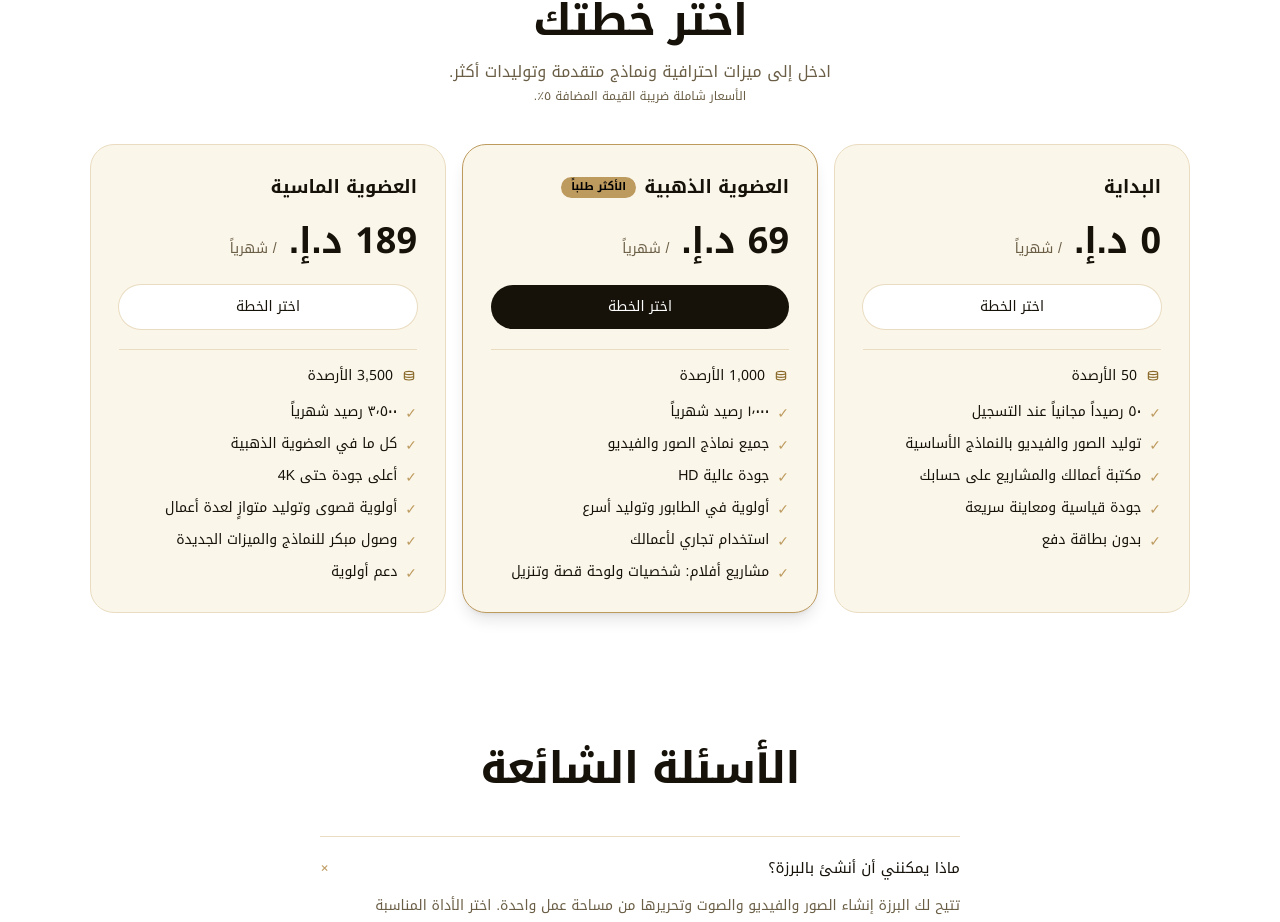
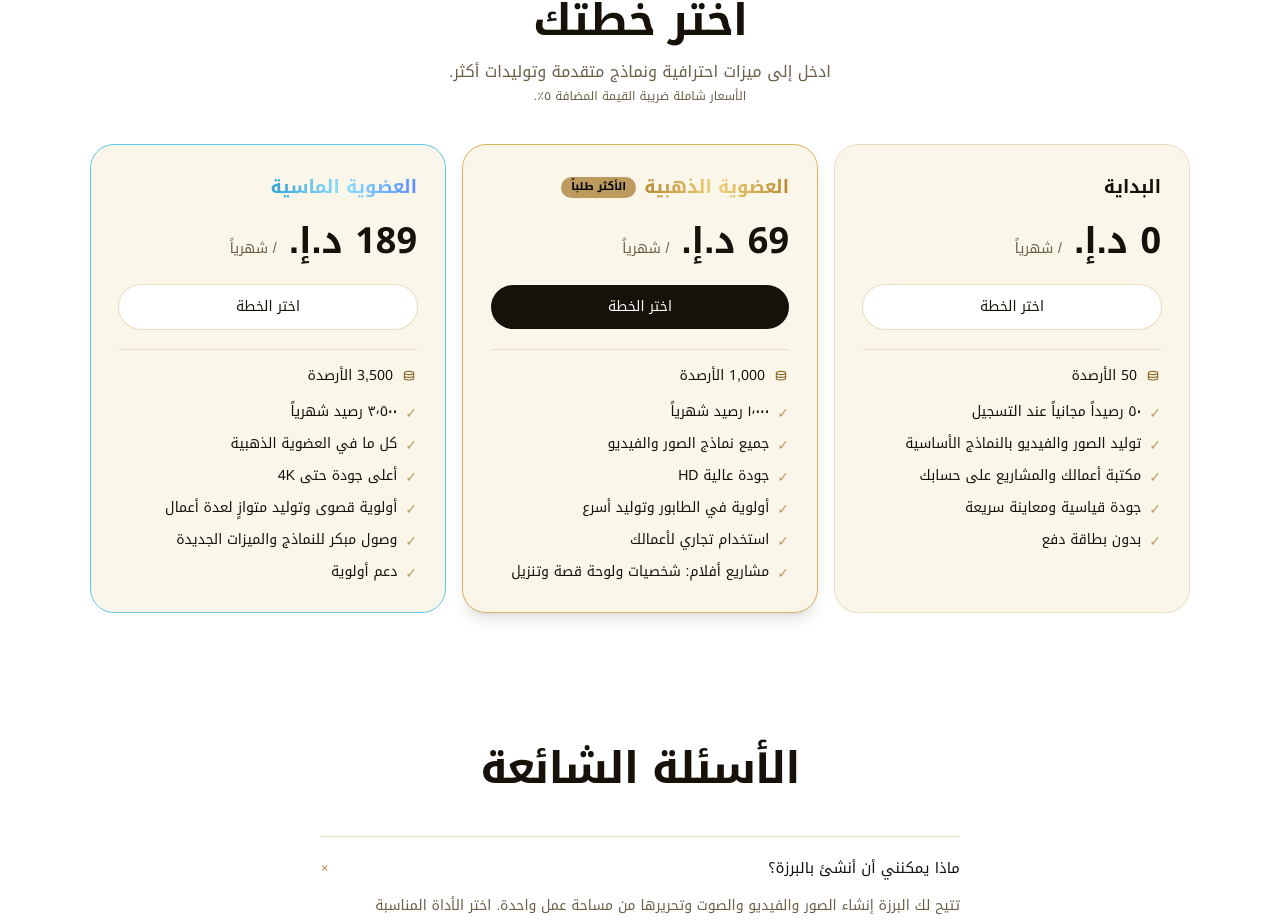
Before and after one commit to albarzaai/albarza.ai, a Next.js app: page /ar in a window 1280 px wide. Shown: the part 5503-6425 px from the top of the page. Built offline with nearby package versions, Linux system fonts and the light colour scheme.

Commit message:
Golden in gold and Diamond in diamond blue everywhere (home and app pricing, account page, account menu), with matching card borders
Co-Authored-By: Claude Sonnet 5.5 <noreply@anthropic.com>
Claude-Session: https://claude.ai/code/session_01W4aPgUNNVrSGNYNJm6Bpbx

```diff
--- a/app/[locale]/(app)/app/account/page.tsx
+++ b/app/[locale]/(app)/app/account/page.tsx
@@ -1,4 +1,4 @@
-import { planName } from "@/lib/dict";
+import { PlanName } from "@/components/PlanName";
 import Link from "next/link";
 import { DeleteForm, EmailForm, MembershipButton, PasswordForm, ProfileForm, SessionsList, type SessionRow } from "@/components/AccountForms";
 import { Icon } from "@/components/Icon";
@@ -48,7 +48,7 @@ export default async function Page({ params, searchParams }: { params: Promise<{
             <Card><p className="mb-4 flex items-center gap-2 text-[11px] tracking-wider text-white/45"><Icon n="chart" size={13} />{a.usageOverTime}</p><div className="flex h-56 items-end gap-3" dir="ltr">{[12, 58, 8, 76, 30, 100, 44].map((h, k) => <div key={k} className="flex flex-1 flex-col-reverse overflow-hidden rounded-t-md" style={{ height: `${h}%` }}><i className="h-1/2 bg-gold" /><i className="h-1/3 bg-[#e2c88d]" /><i className="h-1/6 bg-[#7d5f22]" /></div>)}</div></Card>
           </>)}
           {sec === "plan" && (<>
-            <Card className="!p-0 overflow-hidden"><p className="bg-white/5 px-5 py-2 text-xs text-white/60">{a.subscription}</p><div className="flex items-center justify-between p-5"><div><h2 className="text-lg font-semibold">{user.plan === "starter" ? (ar ? "البداية (مجانية)" : "Starter (free)") : (planName[user.plan]?.[locale] ?? user.plan)}</h2><p className="text-sm text-white/55">{user.plan === "starter" ? (ar ? "لا توجد عملية دفع حالياً." : "No billing yet.") : user.planPeriodEnd ? `${user.planCancelAtPeriodEnd ? (ar ? "ينتهي في" : "Ends on") : a.planEnds} ${new Date(user.planPeriodEnd).toLocaleDateString(locale === "ar" ? "ar-AE" : "en-AE", { dateStyle: "long" })}` : ""}</p></div><Link href={`/${locale}/app/pricing`} className="gbtn"><Icon n="spark" size={14} />{a.changePlan}</Link></div></Card>
+            <Card className="!p-0 overflow-hidden"><p className="bg-white/5 px-5 py-2 text-xs text-white/60">{a.subscription}</p><div className="flex items-center justify-between p-5"><div><h2 className="text-lg font-semibold">{user.plan === "starter" ? (ar ? "البداية (مجانية)" : "Starter (free)") : <PlanName id={user.plan} locale={locale} />}</h2><p className="text-sm text-white/55">{user.plan === "starter" ? (ar ? "لا توجد عملية دفع حالياً." : "No billing yet.") : user.planPeriodEnd ? `${user.planCancelAtPeriodEnd ? (ar ? "ينتهي في" : "Ends on") : a.planEnds} ${new Date(user.planPeriodEnd).toLocaleDateString(locale === "ar" ? "ar-AE" : "en-AE", { dateStyle: "long" })}` : ""}</p></div><Link href={`/${locale}/app/pricing`} className="gbtn"><Icon n="spark" size={14} />{a.changePlan}</Link></div></Card>
             <Card className="!p-0 overflow-hidden"><p className="bg-white/5 px-5 py-2 text-xs text-white/60">{a.creditsT}</p><div className="space-y-4 p-5"><div className="flex items-center justify-between text-sm"><span className="text-white/60">{a.remaining}</span><span className="flex items-center gap-3">{a.autoRefill}<Toggle label={a.autoRefill} /></span></div><p className="text-2xl font-bold">{n(user.credits)}</p><div className="rail"><div className="h-full rounded-full bg-gold" style={{ width: `${Math.min(100, user.credits / 10)}%` }} /></div><div className="flex justify-end"><Link href={`/${locale}/app/pricing?tab=topup`} className="gbtn"><Icon n="coins" size={14} />{a.buyCredits}</Link></div></div></Card>
             <Card><p className="text-sm text-white/60">{a.paymentMethod}</p><button className="mt-3 flex items-center gap-2 text-sm"><span aria-hidden>＋</span>{a.addPayment}</button></Card>
             <Row title={a.billingInfo} sub={a.billingInfoSub} right={<button className="pill"><Icon n="doc" size={14} />{a.invoices}</button>} />
--- a/app/[locale]/(app)/app/layout.tsx
+++ b/app/[locale]/(app)/app/layout.tsx
@@ -7,7 +7,7 @@ export default async function AppLayout({ children, params }: { children: React.
   const user = await currentUser();
   return (
     <div className="app-bg min-h-dvh md:flex">
-      <div className="md:shrink-0 md:w-[var(--sb)] md:transition-[width]"><AppSidebar locale={locale} credits={user?.credits ?? 0} /></div>
+      <div className="md:shrink-0 md:w-[var(--sb)] md:transition-[width]"><AppSidebar locale={locale} credits={user?.credits ?? 0} plan={user?.plan ?? "starter"} /></div>
       <div className="min-w-0 flex-1">{children}</div>
     </div>
   );
--- a/components/AppSidebar.tsx
+++ b/components/AppSidebar.tsx
@@ -7,12 +7,13 @@ import { Icon } from "./Icon";
 import { Pop } from "./Pop";
 import { ta } from "@/lib/app-dict";
 import { logoutAction } from "@/lib/auth-actions";
+import { PlanName } from "./PlanName";
 import type { Locale } from "@/lib/i18n";
 
 const main = [["", "home", "home"], ["explore", "explore", "explore"], ["templates", "templates", "cards"], ["reshoot", "reshoot", "reshoot"]] as const;
 const tools = [["image", "image", "image"], ["video", "video", "video"], ["music", "music", "note"], ["voice", "voice", "wave"], ["artwork", "artwork", "palette"], ["enhancer", "enhancer", "enhance"], ["editor", "editor", "pen"], ["projects", "projects", "folder"]] as const;
 
-export function AppSidebar({ locale, credits: initialCredits = 0 }: { locale: Locale; credits?: number }) {
+export function AppSidebar({ locale, credits: initialCredits = 0, plan = "starter" }: { locale: Locale; credits?: number; plan?: string }) {
   const a = ta(locale);
   const path = usePathname();
   const base = `/${locale}/app`;
@@ -67,7 +68,7 @@ export function AppSidebar({ locale, credits: initialCredits = 0 }: { locale: Lo
         }>
           {(close) => (
             <div onClick={close}>
-              <div className="flex items-center gap-3 p-2"><span className="grid h-10 w-10 place-items-center rounded-full bg-gold font-bold text-black">A</span><div><p className="text-sm font-semibold">{a.myAccount}</p><p className="text-xs text-white/50">{a.proPlan}</p></div></div>
+              <div className="flex items-center gap-3 p-2"><span className="grid h-10 w-10 place-items-center rounded-full bg-gold font-bold text-black">A</span><div><p className="text-sm font-semibold">{a.myAccount}</p><p className="text-xs text-white/50">{plan === "starter" ? (locale === "ar" ? "البداية" : "Starter") : <PlanName id={plan} locale={locale} />}</p></div></div>
               <div className="mb-2 rounded-xl bg-white/5 p-3 text-xs">
                 <div className="flex justify-between"><span>{locale === "ar" ? "الأرصدة" : "Credits"}</span><span>{credits.toLocaleString(locale === "ar" ? "ar-AE" : "en-AE")} {a.creditsLeft}</span></div>
                 <div className="mt-2 flex gap-[2px]">{Array.from({ length: 24 }, (_, i) => <i key={i} className={`h-3 flex-1 rounded-sm ${i < Math.min(24, Math.ceil((credits / 50) * 24)) ? "bg-gold" : "bg-white/15"}`} />)}</div>
--- a/components/HomeSections.tsx
+++ b/components/HomeSections.tsx
@@ -3,11 +3,12 @@ import { FontReveal } from "./FontReveal";
 import { HeroVideo } from "./HeroVideo";
 import { Carousel } from "./Carousel";
 import { ScrollDrift } from "./ScrollDrift";
+import { PlanName, planAccent } from "./PlanName";
 import { SuiteTabs } from "./SuiteTabs";
 import { Icon } from "./Icon";
 import { H, channels, featured, homeFaqs, modelNames, whyCards } from "@/lib/home-copy";
 import { gallery, pic } from "@/lib/media";
-import { plans, planName, planFeatures, t } from "@/lib/dict";
+import { plans, planFeatures, t } from "@/lib/dict";
 import { aed, type Locale } from "@/lib/i18n";
 
 const btnGold = "btn btn-gold";
@@ -190,8 +191,8 @@ export function Plans({ locale }: { locale: Locale }) {
           {plans.map((p) => {
             const pop = "popular" in p;
             return (
-              <div key={p.id} className={`rounded-3xl border p-7 ${pop ? "border-gold bg-surface shadow-lg" : "border-line bg-surface"}`}>
-                <div className="flex items-center gap-2"><h3 className="text-lg font-semibold">{planName[p.id][locale]}</h3>{pop && <span className="rounded-full bg-gold px-2.5 py-0.5 text-[11px] font-semibold text-black">{d.popular}</span>}</div>
+              <div key={p.id} className={`rounded-3xl border p-7 ${pop ? "border-gold bg-surface shadow-lg" : "border-line bg-surface"} ${planAccent[p.id] ?? ""}`}>
+                <div className="flex items-center gap-2"><h3 className="text-lg font-semibold"><PlanName id={p.id} locale={locale} /></h3>{pop && <span className="rounded-full bg-gold px-2.5 py-0.5 text-[11px] font-semibold text-black">{d.popular}</span>}</div>
                 <p className="mt-5 text-4xl font-bold">{aed(p.price, locale)} <span className="text-sm font-normal text-muted">{d.perMonth}</span></p>
                 <Link href={`/${locale}/signup`} className={`mt-6 block rounded-full py-3 text-center text-sm font-medium transition ${pop ? "bg-ink text-white hover:bg-ink/85" : "bg-white text-ink ring-1 ring-line hover:bg-ink/5"}`}>{d.choose}</Link>
                 <p className="mt-5 flex items-center gap-2 border-t border-line pt-4 text-sm"><Icon n="coins" size={16} className="text-gold-hi" />{p.credits.toLocaleString(locale === "ar" ? "ar-AE" : "en-AE")} {d.credits}</p>
--- /dev/null
+++ b/components/PlanName.tsx
@@ -0,0 +1,15 @@
+import { planName } from "@/lib/dict";
+import type { Locale } from "@/lib/i18n";
+
+// Golden is gold and Diamond is diamond blue wherever the plan name appears (the gradients read on both the cream site and the dark app).
+const tone: Record<string, string> = {
+  creator: "bg-gradient-to-r from-[#b8892f] via-[#f0d27a] to-[#b8892f] bg-clip-text text-transparent",
+  studio: "bg-gradient-to-r from-[#2aa3d6] via-[#8fe0ff] to-[#5b8cff] bg-clip-text text-transparent",
+};
+
+export const planAccent: Record<string, string> = { creator: "!border-[#d9b25f]", studio: "!border-[#5fc6e8]" };
+
+export function PlanName({ id, locale, className = "" }: { id: string; locale: Locale; className?: string }) {
+  const label = planName[id]?.[locale] ?? id;
+  return <span className={`${tone[id] ?? ""} ${className}`}>{label}</span>;
+}
--- a/components/PricingView.tsx
+++ b/components/PricingView.tsx
@@ -4,6 +4,7 @@ import { useState } from "react";
 import { Icon } from "./Icon";
 import { ta } from "@/lib/app-dict";
 import { plans, planName, planFeatures, t } from "@/lib/dict";
+import { PlanName } from "./PlanName";
 import { aed, type Locale } from "@/lib/i18n";
 
 const packs = [[5000, 39], [10000, 75], [15000, 109], [25000, 169], [40000, 249]] as const;
@@ -29,8 +30,8 @@ export function PricingView({ locale, initialTab, current = "starter" }: { local
               {plans.map((p) => {
                 const pop = "popular" in p, mine = p.id === current;
                 return (
-                  <article key={p.id} className={`flex flex-col rounded-2xl bg-white/[.06] p-5 ${pop ? "ring-1 ring-gold" : ""}`}>
-                    <div className="flex items-center gap-2"><h2 className="text-2xl font-semibold">{planName[p.id][locale]}</h2>{pop && <span className="rounded-full bg-gold px-2.5 py-0.5 text-[11px] font-semibold text-black">{d.popular}</span>}</div>
+                  <article key={p.id} className={`flex flex-col rounded-2xl bg-white/[.06] p-5 ${pop ? "ring-1 ring-gold" : p.id === "studio" ? "ring-1 ring-[#5fc6e8]" : ""}`}>
+                    <div className="flex items-center gap-2"><h2 className="text-2xl font-semibold"><PlanName id={p.id} locale={locale} /></h2>{pop && <span className="rounded-full bg-gold px-2.5 py-0.5 text-[11px] font-semibold text-black">{d.popular}</span>}</div>
                     <p className="mt-5 text-3xl font-bold">{aed(p.price, locale)}<span className="text-sm font-normal text-white/50"> {d.perMonth}</span></p>
                     <p className="mt-2 text-sm text-white/60">{n(p.credits)} {d.credits}</p>
                     <button disabled={mine} className={`mt-4 w-full rounded-xl py-2.5 text-sm font-semibold ${mine ? "bg-white/20 text-white/70" : "bg-white text-black hover:bg-gold-hi"}`}>{mine ? a.currentPlan : `${a.go} ${planName[p.id][locale]}`}</button>
```
Also changed, not shown: components/Sections.tsx (+4 -3 lines).
